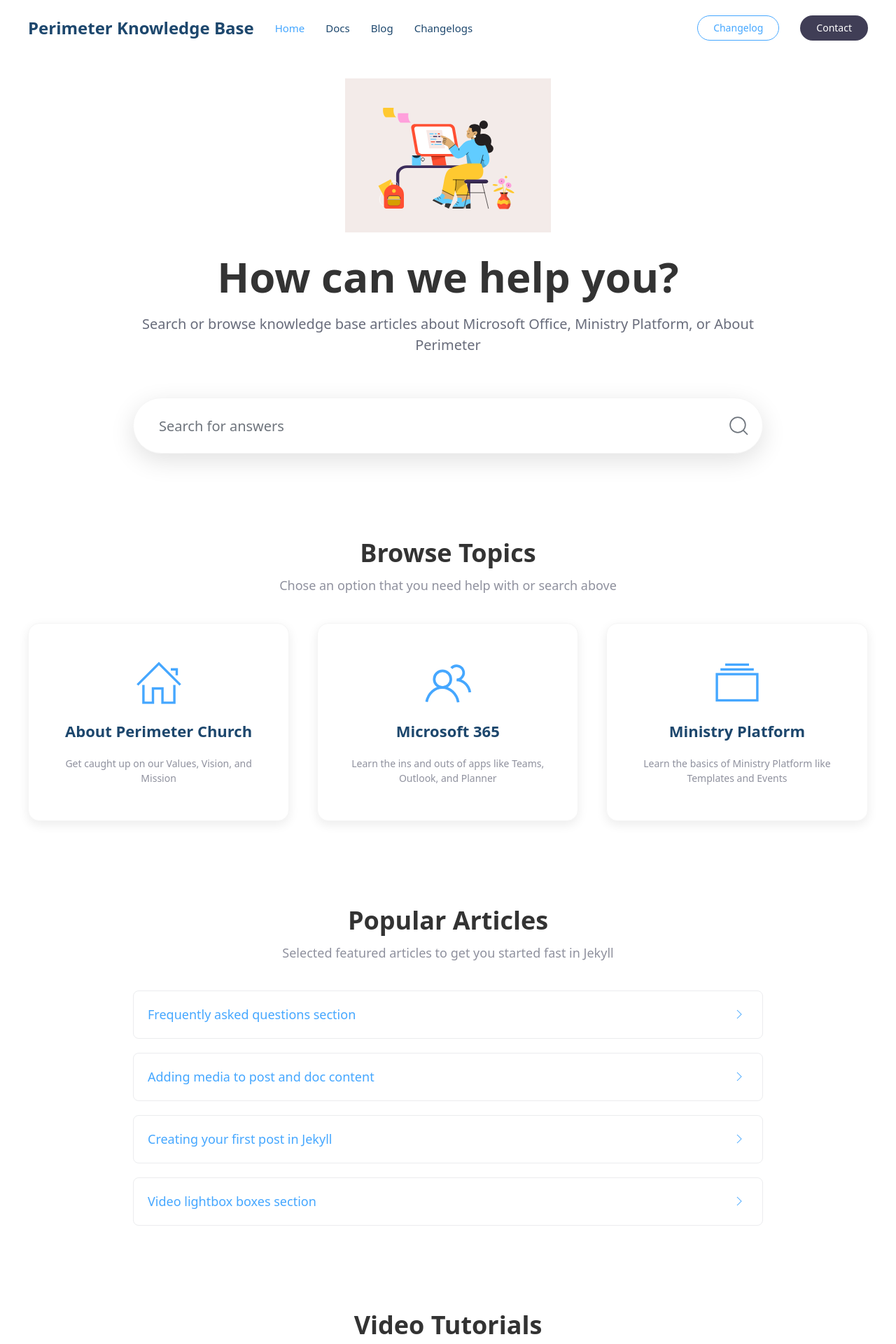
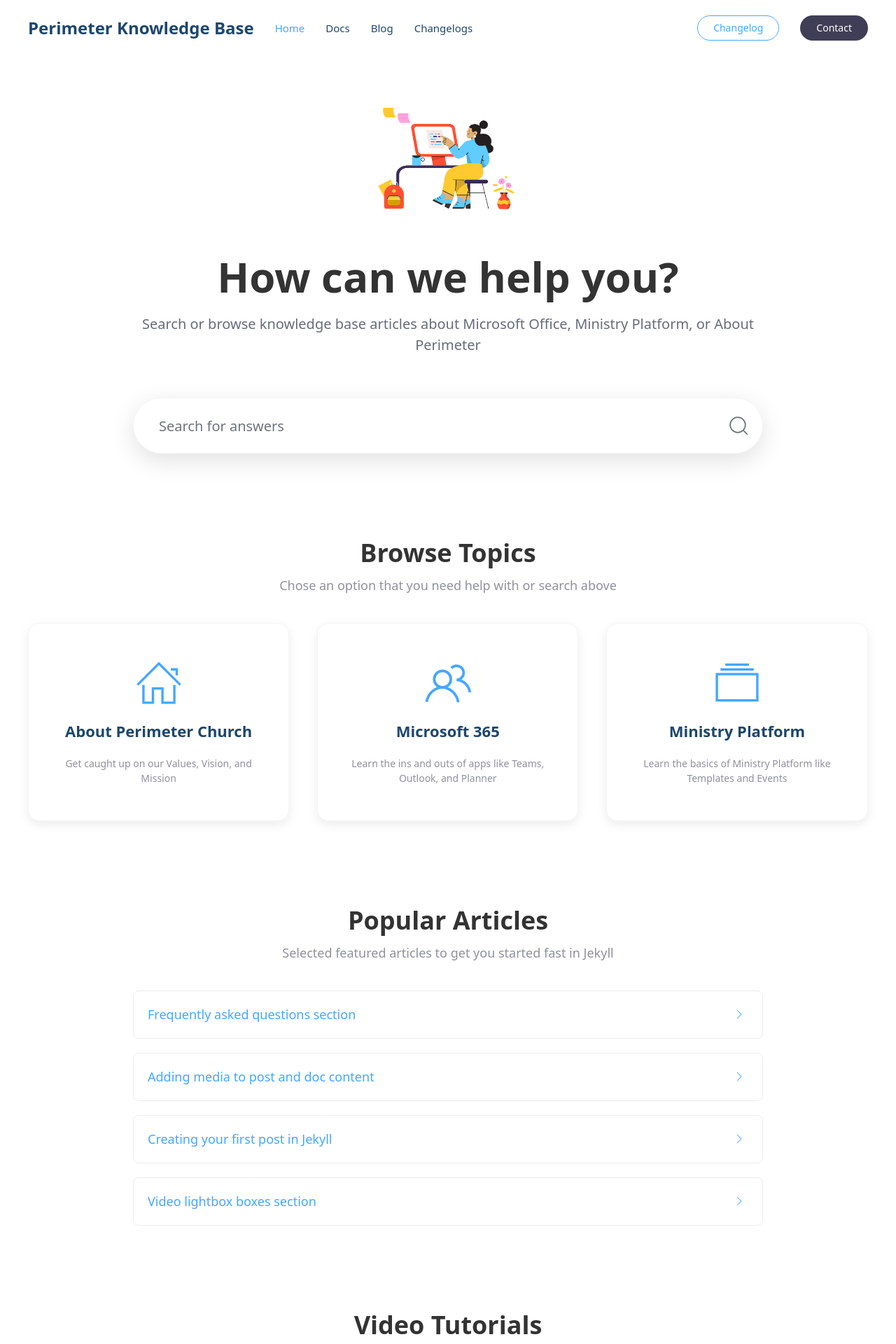
Before and after one commit to josephwper/perimeterkb, a Jekyll site: the page built from index.md, in a window 1280 px wide. Shown: the top 1920 px of the page at 70% size. Built offline with Jekyll 4.4.1, drawn with Linux system fonts in a browser that asks for light colours.

Commit message:
Update index.md

```diff
--- a/index.md
+++ b/index.md
@@ -4,7 +4,7 @@ width: expand
 hero:
     title: How can we help you?
     subtitle: Search or browse knowledge base articles about Microsoft Office, Ministry Platform, or About Perimeter
-    image: doodle-2-svg.svg
+    image: doodle-3.png
     search: true
 ---
 
```
